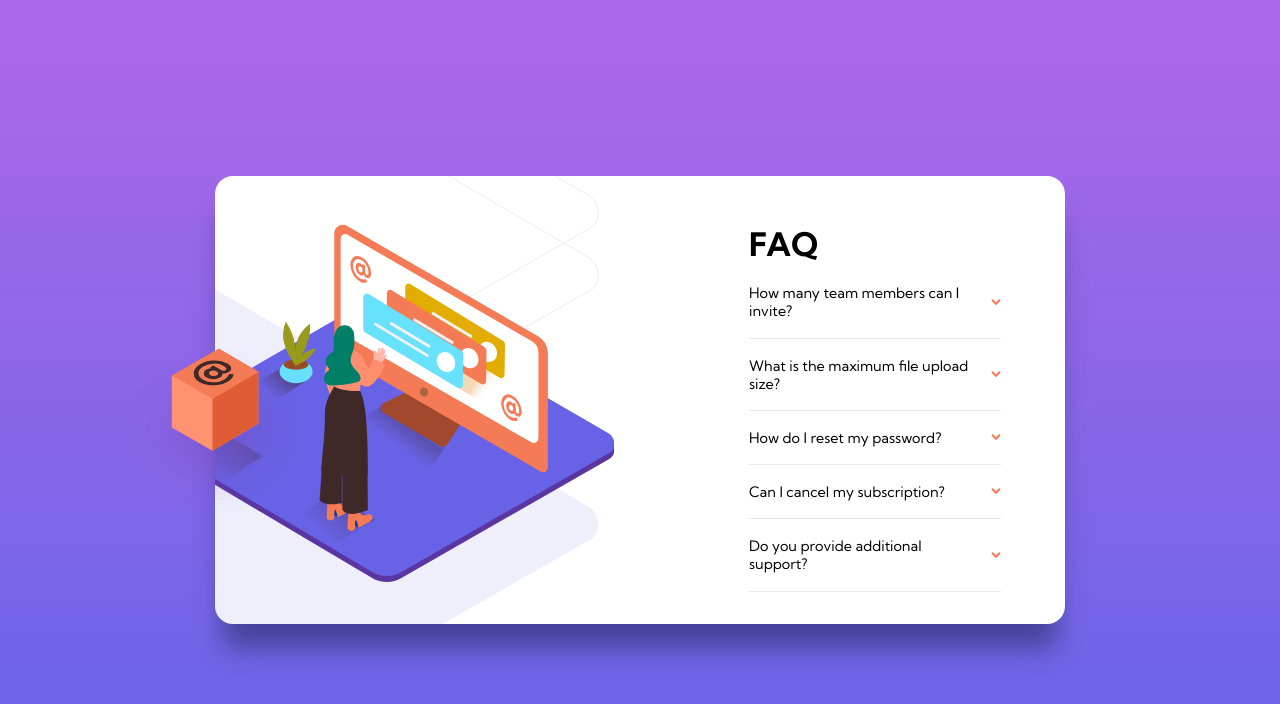
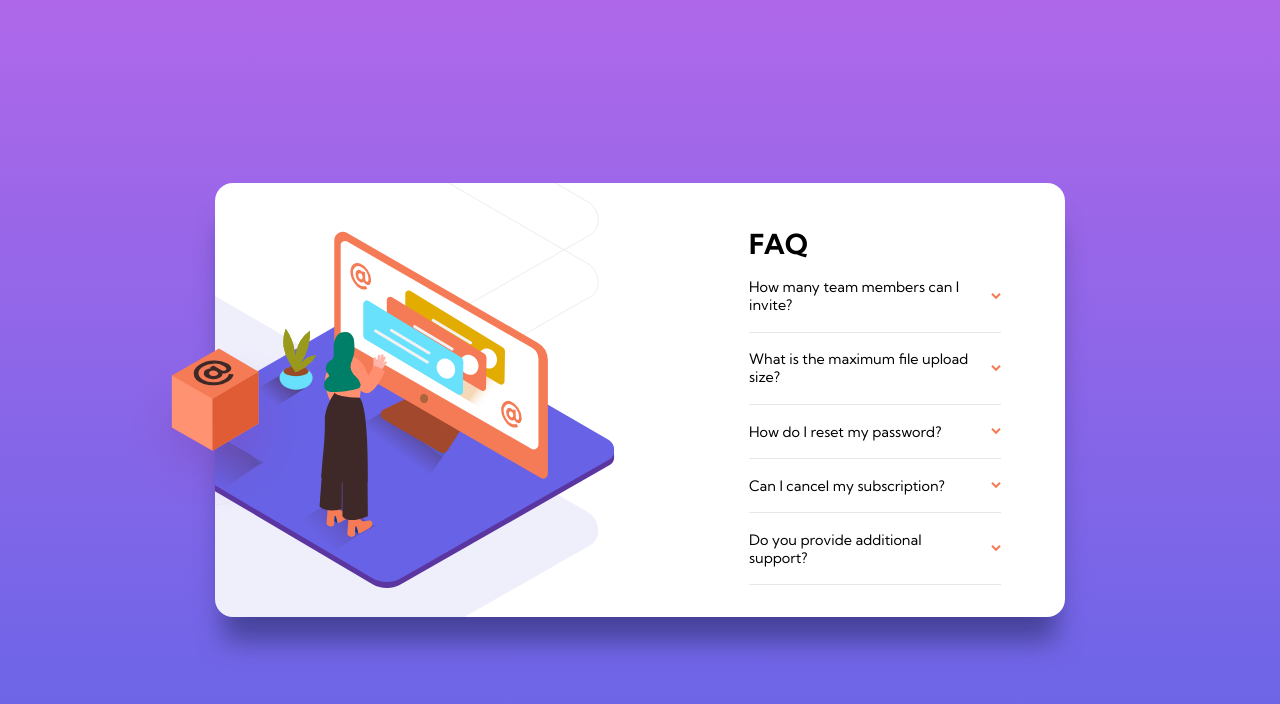
Before and after one commit to giorgio324/FAQ-frontend-mentor, a plain HTML site: page index.html in a window 1280 px wide. Drawn offline with Linux system fonts and the light colour scheme.

Commit message:
font changes

```diff
--- a/style.css
+++ b/style.css
@@ -23,6 +23,7 @@ Variables
 	--ff-primary: "Kumbh Sans", sans-serif;
 	--transition: all 0.3s linear;
 }
+
 /*
 ===============
 Global Styles
@@ -36,18 +37,22 @@ Global Styles
 	padding: 0;
 	box-sizing: border-box;
 }
+
 body {
 	font-family: var(--ff-primary);
 	background: var(--VeryDarkBlue);
 	color: var(--clr-grey-1);
 	font-size: 12px;
 }
+
 ul {
 	list-style-type: none;
 }
+
 a {
 	text-decoration: none;
 }
+
 img:not(.icon) {
 	width: 100%;
 	display: block;
@@ -61,11 +66,13 @@ p {
 .hide {
 	display: none;
 }
+
 .underline {
 	min-height: 1px;
 	height: 1px;
 	background-color: var(--Lighgrayishblue);
 }
+
 /* whole screen */
 .container {
 	min-height: 100vh;
@@ -74,63 +81,75 @@ p {
 	justify-content: center;
 	align-items: center;
 }
+
 /* end */
 /* content container */
 .content-container {
 	max-height: 610px;
 	background: var(--White);
 	border-radius: 18px;
-	padding: 0 2rem;
+	padding: 1rem 1.5rem;
 }
+
 /* end */
 
 /* text containers */
 .text-container {
-	margin-top: 7.5rem;
+	margin-top: 5rem;
 }
+
 .title {
 	text-align: center;
-	font-size: 1.35rem;
-	margin: 1rem 0;
+	font-size: 1.15rem;
+	margin: 0.75rem 0;
 }
+
 .question-header {
 	display: flex;
 	justify-content: space-between;
 	align-items: center;
 	margin: 0.85rem 0;
 }
+
 .icon {
 	cursor: pointer;
 	margin-left: 0.5rem;
 }
+
 .question-title {
 	margin: 0.25rem 0;
 	cursor: pointer;
 }
+
 .question-text {
 	margin: 0.25rem auto;
 	max-width: 240px;
 }
+
 /* end */
 /* picture container */
 .img-container {
 	position: relative;
 }
+
 .girl-mobile {
 	position: absolute;
 	background: url(images/bg-pattern-mobile.svg) no-repeat;
-	transform: translateY(-56%);
+	transform: translateY(-63%);
 	background-position: 3px 140px;
 	padding: 3rem 1rem;
 }
+
 /* end */
 /* remove desktop elements */
 #d-girl {
 	display: none;
 }
+
 #box {
 	display: none;
 }
+
 /* for bigger screen */
 
 @media screen and (min-width: 1065px) {
@@ -139,13 +158,16 @@ p {
 			font-size: 0.9rem;
 		}
 	}
+
 	#m-girl {
 		display: none;
 	}
+
 	#d-girl {
 		display: inline-block;
 		width: 470px;
 	}
+
 	.img-container {
 		background: url(images/bg-pattern-desktop.svg) no-repeat;
 		background-size: contain;
@@ -154,15 +176,18 @@ p {
 		overflow: hidden;
 		width: 100%;
 	}
+
 	.content-container {
 		position: relative;
 		box-shadow: 0px 32px 27px -8px rgb(59 59 135 / 81%);
 	}
+
 	.desktop-img-container {
 		padding-top: 3rem;
 		display: block;
 		transform: translate(-15%);
 	}
+
 	#box {
 		display: inline-block;
 		position: absolute;
@@ -172,20 +197,24 @@ p {
 		max-width: 185px;
 		z-index: 1;
 	}
+
 	.question-text {
 		max-width: none;
 	}
+
 	.content-container {
 		display: flex;
 		justify-content: space-between;
 		padding: 0;
 	}
+
 	.text-container {
 		margin: auto 0;
 		padding: 2rem 4rem;
 		width: 100%;
 		max-width: 380px;
 	}
+
 	.title {
 		text-align: start;
 	}
```
